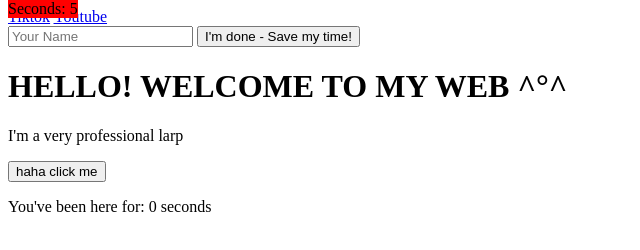
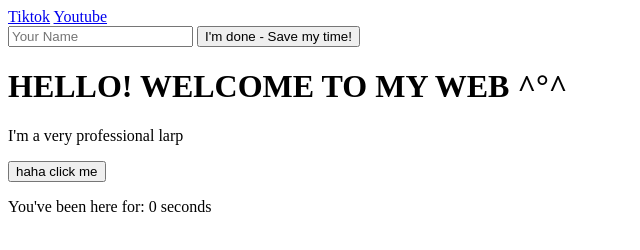
Before and after one commit to NOTFARIHZ/NOTFARIHZ.github.io, a website: page index.html in a window 1280 px wide. Shown: the whole page, without its empty margins (0-640 px from the left). Drawn offline with Linux system fonts and the light colour scheme.

Commit message:
force update

```diff
--- a/index.html
+++ b/index.html
@@ -31,24 +31,7 @@
     <p>I'm a very professional larp</p>
     <button onclick="alert(67)">haha click me</button>
     <p>You've been here for: <span id="timer">0</span> seconds</p>
-    <script>
-  // This is a "Classic" script - no modules, no imports
-  console.log("Classic JS is running!");
-
-  let count = 0;
-  // We'll create a new element just to test
-  const testDiv = document.createElement('div');
-  testDiv.style.position = 'fixed';
-  testDiv.style.top = '0';
-  testDiv.style.background = 'red';
-  testDiv.innerText = "JS IS ALIVE";
-  document.body.appendChild(testDiv);
-
-  setInterval(() => {
-    count++;
-    testDiv.innerText = "Seconds: " + count;
-  }, 1000);
-</script>
+    <script type="module" src="./index.js"></script>
    <!-- <script src="script.js"></script>"-->
   </body>
 </html>
```
